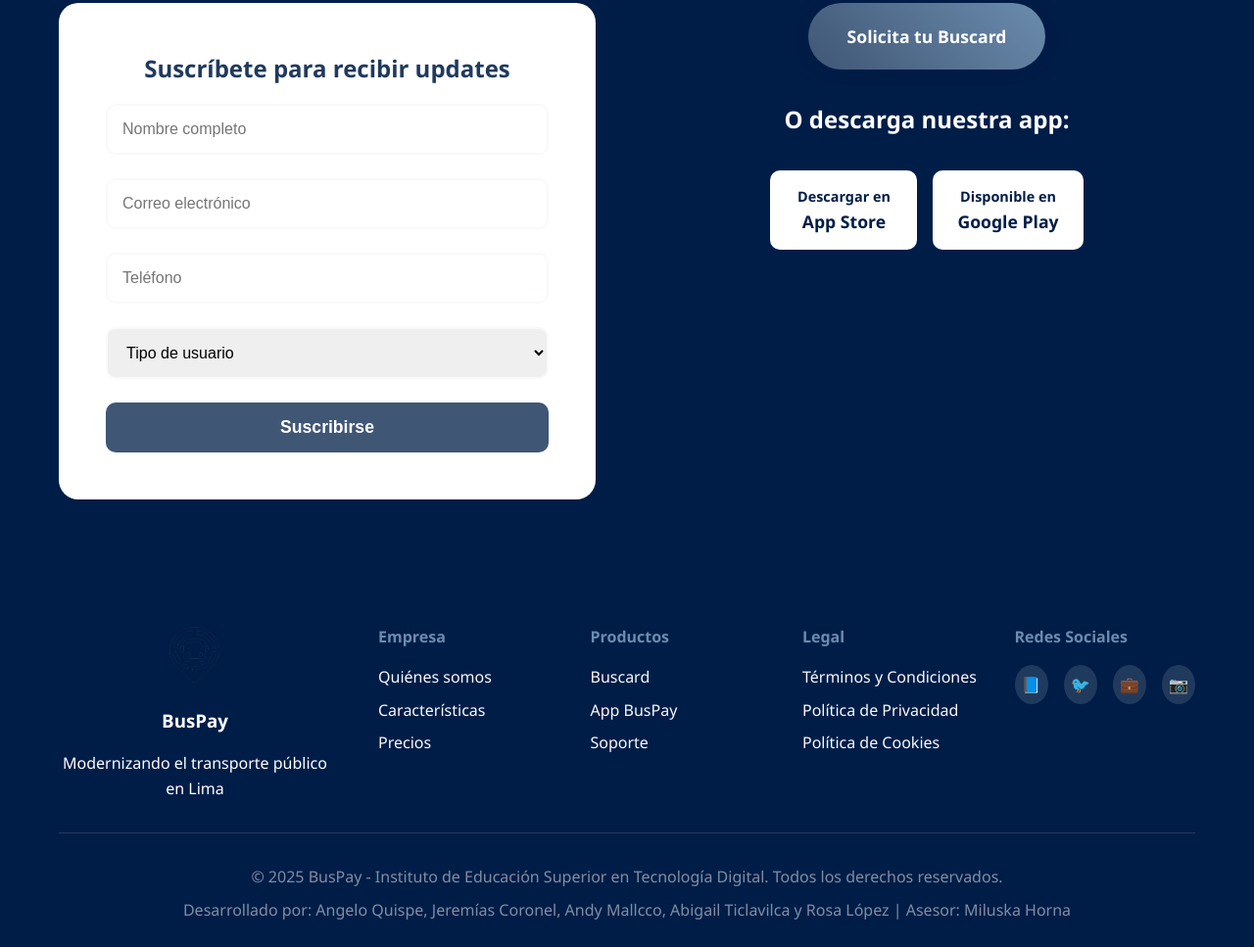
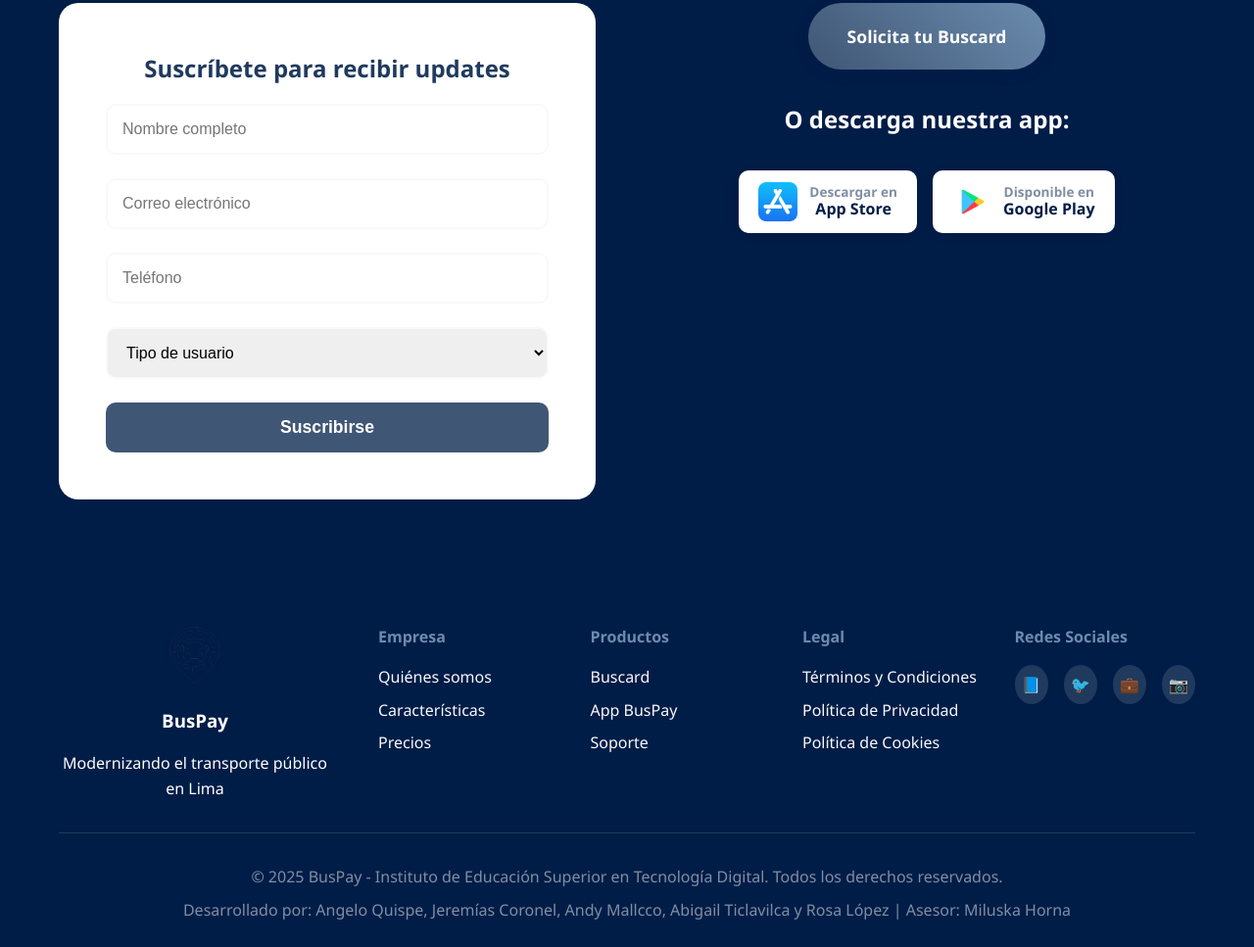
Before and after one commit to DylanQL/BusPay_Page, a plain HTML site: page index.html in a window 1280 px wide. Shown: the part 6777-7744 px from the top of the page at 98% size. Drawn offline with Linux system fonts and the light colour scheme.

Commit message:
Corrigiendo logos play store y app store

```diff
--- a/index.html
+++ b/index.html
@@ -428,12 +428,18 @@
                     <p>O descarga nuestra app:</p>
                     <div class="app-buttons">
                         <a href="#" class="app-button ios">
-                            <span>Descargar en</span>
-                            <strong>App Store</strong>
+                            <img src="assets/appstore.png" alt="Descargar en App Store" class="store-logo">
+                            <div class="store-text">
+                                <span>Descargar en</span>
+                                <strong>App Store</strong>
+                            </div>
                         </a>
                         <a href="#" class="app-button android">
-                            <span>Disponible en</span>
-                            <strong>Google Play</strong>
+                            <img src="assets/playstore.png" alt="Disponible en Google Play" class="store-logo">
+                            <div class="store-text">
+                                <span>Disponible en</span>
+                                <strong>Google Play</strong>
+                            </div>
                         </a>
                     </div>
                 </div>
--- a/styles.css
+++ b/styles.css
@@ -734,27 +734,43 @@ section h3 {
 
 .app-button {
     display: flex;
-    flex-direction: column;
     align-items: center;
-    padding: 15px 25px;
+    gap: 12px;
+    padding: 12px 20px;
     background: var(--blanco);
     color: var(--azul-oscuro);
     text-decoration: none;
     border-radius: 10px;
     transition: transform 0.3s ease;
-    min-width: 150px;
+    box-shadow: 0 3px 10px var(--sombra);
+    min-width: 180px;
 }
 
 .app-button:hover {
     transform: translateY(-3px);
+    box-shadow: 0 5px 15px var(--sombra-hover);
 }
 
-.app-button span {
-    font-size: 0.9rem;
+.store-logo {
+    height: 40px;
+    width: auto;
+    flex-shrink: 0;
 }
 
-.app-button strong {
-    font-size: 1.1rem;
+.store-text {
+    display: flex;
+    flex-direction: column;
+    line-height: 1.2;
+}
+
+.store-text span {
+    font-size: 0.85rem;
+    color: var(--gris-frio);
+}
+
+.store-text strong {
+    font-size: 1rem;
+    color: var(--azul-oscuro);
 }
 
 /* Footer */
@@ -912,6 +928,16 @@ section h3 {
     .app-buttons {
         flex-direction: column;
         align-items: center;
+        gap: 1rem;
+    }
+
+    .app-button {
+        min-width: 160px;
+        padding: 10px 16px;
+    }
+
+    .store-logo {
+        height: 35px;
     }
 
     .steps {
```
Also changed, not shown: assets/appstore.png (added), assets/playstore.png (added).
